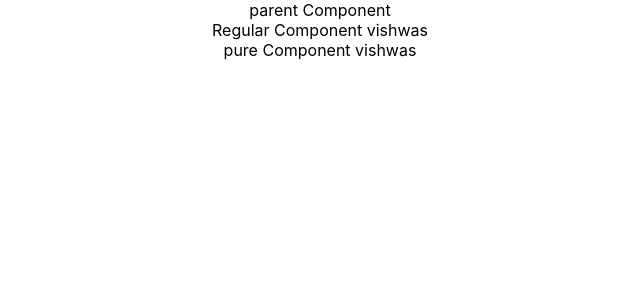
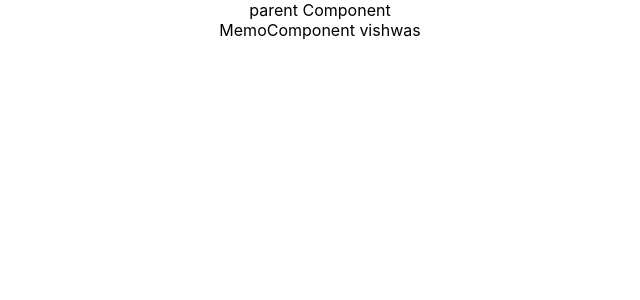
Before and after one commit to almasks/React, a React (Create React App) app: page / in a window 1280 px wide. Shown: the top 300 px of the page, without its empty margins (320-960 px from the left). Built offline with nearby package versions, Linux system fonts and the light colour scheme.

Commit message:
React-memo

```diff
--- /dev/null
+++ b/src/components/MemoComp.js
@@ -0,0 +1,10 @@
+import React from "react";
+function MemoComp({name}){
+    console.log("rendering memo")
+    return(
+        <div>
+            MemoComponent {name}
+        </div>
+    )
+}
+export default React.memo(MemoComp)
--- a/src/components/ParentComponentp.js
+++ b/src/components/ParentComponentp.js
@@ -1,7 +1,8 @@
-import React,{PureComponent} from "react";
+import React,{Component} from "react";
 import RegularComponent from "./RegularComponent";
 import PureComp from "./PureComp";
-class ParentComponentp extends PureComponent{
+import MemoComp from "./MemoComp";
+class ParentComponentp extends Component{
     constructor(props){
         super(props)
         this.state={
@@ -20,8 +21,9 @@
         return(
             <div>
                 parent Component
-                <RegularComponent name={this.state.name}/>
-                <PureComp name={this.state.name}/>
+                <MemoComp name={this.state.name}/>
+                {/* <RegularComponent name={this.state.name}/>
+                <PureComp name={this.state.name}/> */}
 
 
             </div>
```
